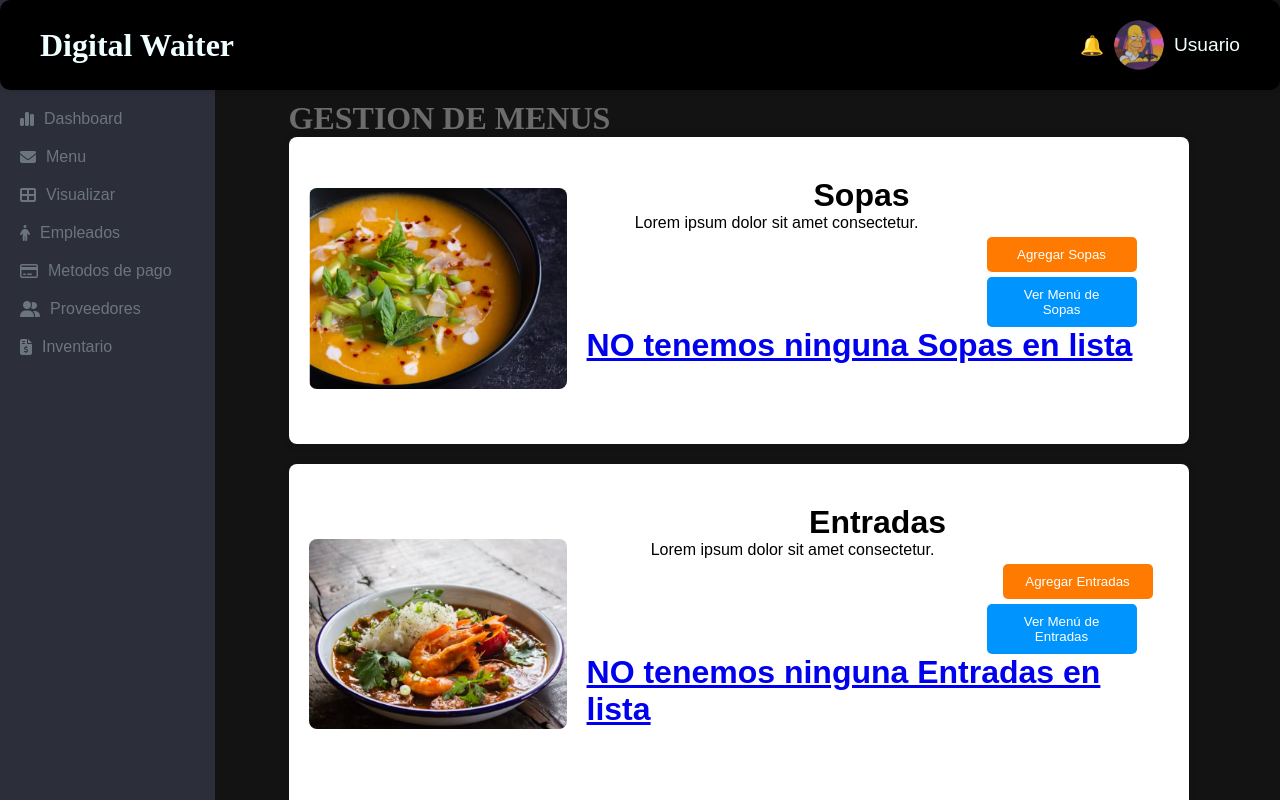
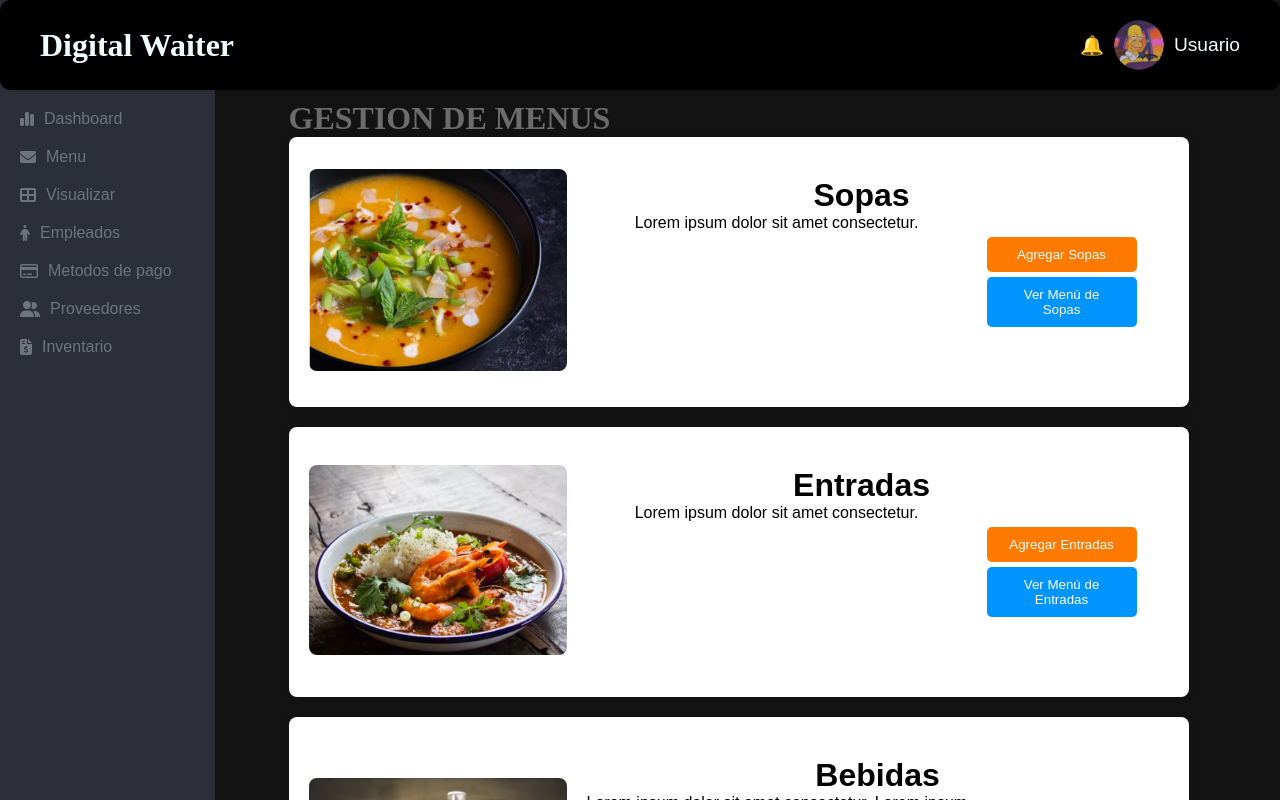
Before and after one commit to David-Quiroga/enulab-admin, a Vue app: page /menus in a window 1280 px wide. Shown: the top 800 px of the page. Built offline with nearby package versions, Linux system fonts and the light colour scheme.

Commit message:
Ultimas modificaciones

```diff
--- a/src/components/categoria/CategoriaView.vue
+++ b/src/components/categoria/CategoriaView.vue
@@ -12,7 +12,7 @@
       </router-link>
       <router-link :to="'/ver/' + routePrefix">
         <button class="button-2">Ver Menú de {{ title }}</button>
-        <h1>NO tenemos ninguna {{ title }} en lista</h1>
+
       </router-link>
     </div>
   </div>
```
